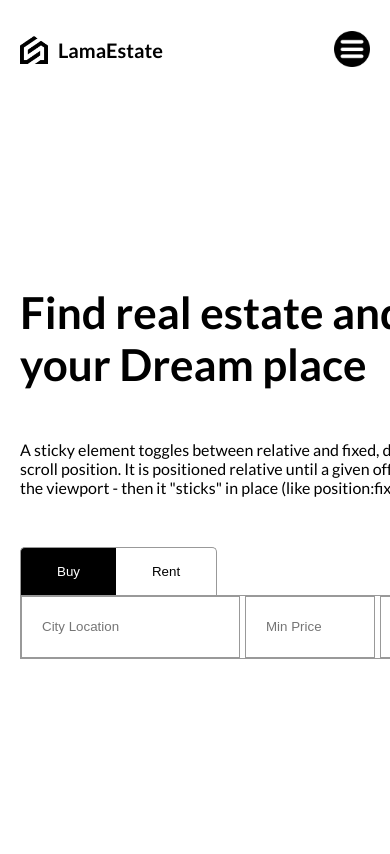
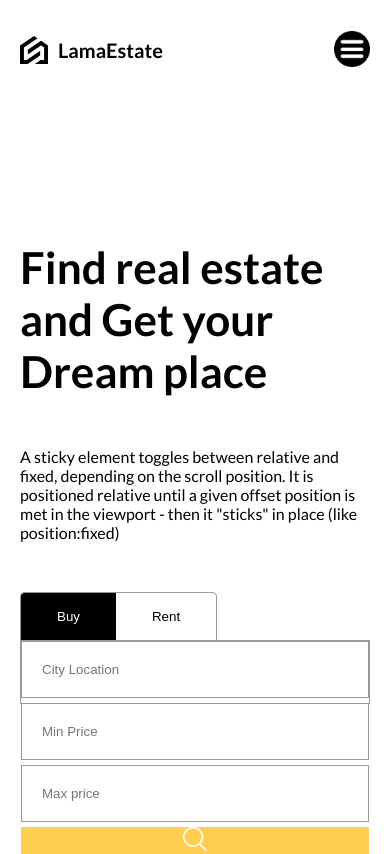
Before and after one commit to zixx-bit/estate-ui, a React (Vite) app: page / in a window 390 px wide. Shown: the top 854 px of the page. Built offline with nearby package versions, Linux system fonts and the light colour scheme.

Commit message:
update small screen search bar

```diff
--- a/src/components/SearchBar/SearchBar.scss
+++ b/src/components/SearchBar/SearchBar.scss
@@ -34,12 +34,16 @@
         height: 64px;
         gap: 5px;
 
+        @include sm{
+            flex-direction: column;
+        }
         input{
             border:none;
             padding: 0px 10px;
             width: 200px;
+
             @include lg{
-                padding: 0px 5px;
+          padding: 0px 5px;
             &:nth-child(2), &:nth-child(3){
                 width: 140px;
             }
@@ -53,7 +57,7 @@
             }
             @include sm{
                 width: auto;
-                 flex-direction: column;
+
                 &:nth-child(2),
                  &:nth-child(3){
                     width: auto;
```
